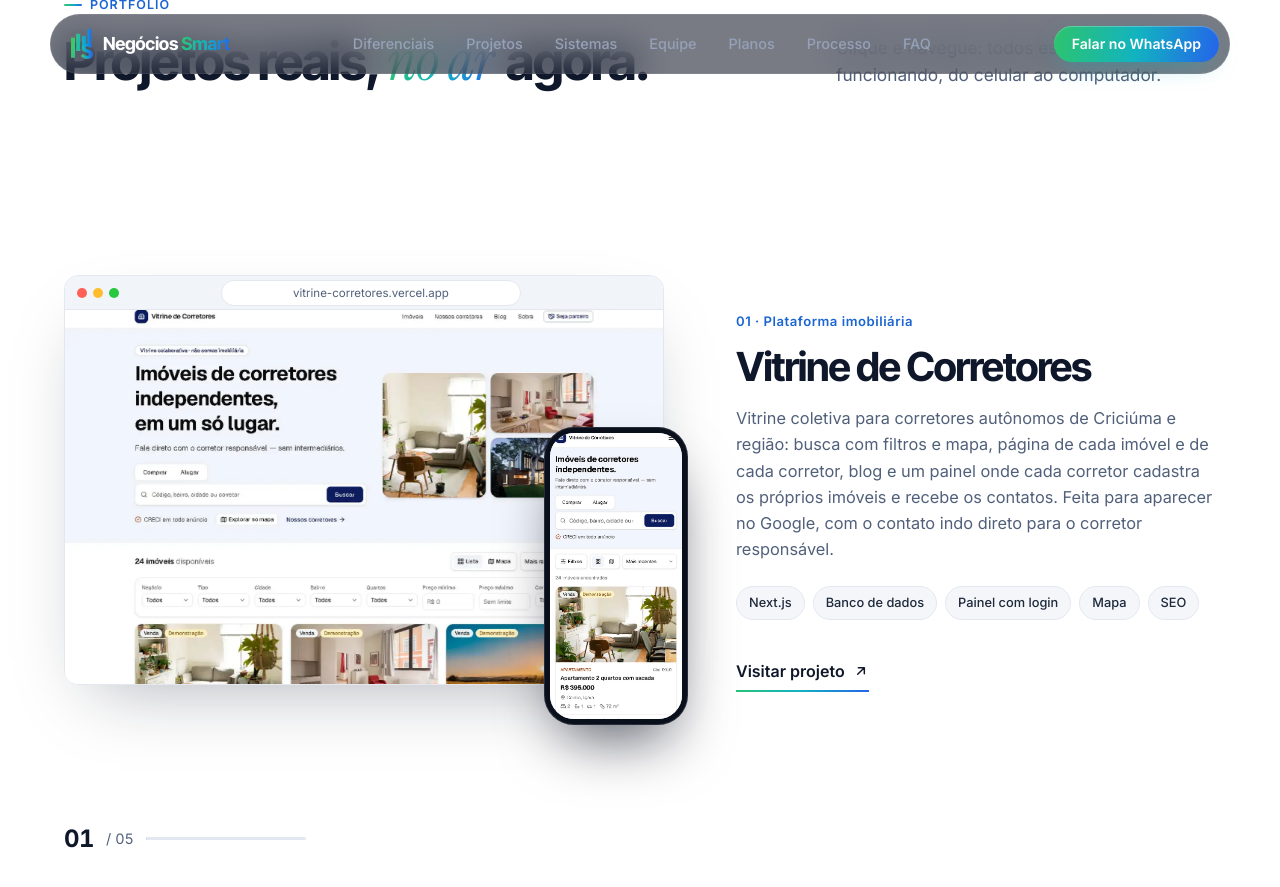
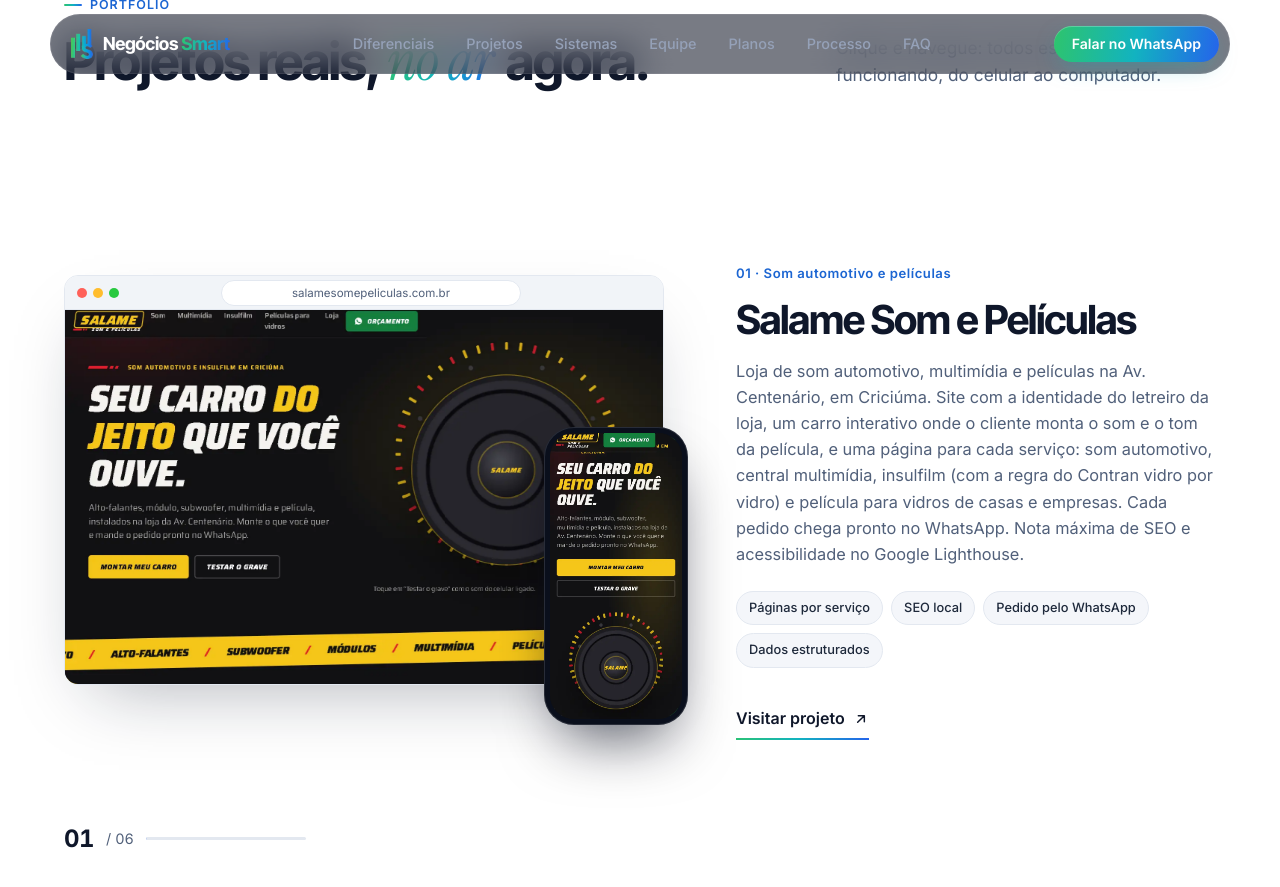
Before and after one commit to gabrielmilano/Sitesnegociosmart, a Jekyll site: the page built from index.html, in a window 1280 px wide and 900 px high, scrolled down 2814 px. Shown: the top 887 px of the window. Built offline with Jekyll 4.4.1, drawn with Linux system fonts in a browser that asks for light colours; nearby versions of some CDN libraries.

Commit message:
Portfólio: Salame Som e Películas como projeto 01 (salamesomepeliculas.com.br)
Os demais projetos passam a 02–06, com a alternância esquerda/direita mantida.

Co-Authored-By: Claude Opus 5.5 <noreply@anthropic.com>

```diff
--- a/index.html
+++ b/index.html
@@ -5,7 +5,7 @@ description: "Criação de sites, landing pages, sistemas web e Google Meu Negó
 preload_image: /assets/cases/vitrine.webp
 schemas: [empresa]
 sitemap: true
-last_modified_at: 2026-11-04
+last_modified_at: 2026-11-06
 ---
         <!-- HERO -->
         <section class="hero" id="topo">
@@ -189,8 +189,27 @@ last_modified_at: 2026-11-04
                 </div>
 
                 <div class="cases">
-                    <div class="cases__progresso" aria-hidden="true"><b class="cases__num">01</b><span>/ 05</span><i class="cases__barra"><i></i></i></div>
+                    <div class="cases__progresso" aria-hidden="true"><b class="cases__num">01</b><span>/ 06</span><i class="cases__barra"><i></i></i></div>
                     <article class="case" data-reveal>
+                        <a class="case__media" data-desk="/assets/cases/rolagem/salame-desktop.webp" data-cel="/assets/cases/rolagem/salame-celular.webp" href="https://salamesomepeliculas.com.br" target="_blank" rel="noopener" aria-label="Abrir o site da Salame Som e Películas">
+                            <div class="browser">
+                                <div class="browser__bar" aria-hidden="true"><i></i><i></i><i></i><span class="browser__url">salamesomepeliculas.com.br</span></div>
+                                <img src="assets/cases/salame.webp" srcset="/assets/cases/salame-800.webp 800w, /assets/cases/salame.webp 1600w" sizes="(max-width: 1080px) calc(100vw - 48px), 660px" width="1600" height="1000" alt="Página inicial do site da Salame Som e Películas, som automotivo e insulfilm na Av. Centenário, em Criciúma" loading="lazy" decoding="async">
+                            </div>
+                            <div class="phone case__phone">
+                                <img src="assets/cases/salame-mobile.webp" srcset="/assets/cases/salame-mobile-260.webp 260w, /assets/cases/salame-mobile.webp 520w" sizes="(max-width: 600px) 32vw, 180px" width="520" height="1125" alt="Site da Salame Som e Películas aberto no celular" loading="lazy" decoding="async">
+                            </div>
+                        </a>
+                        <div class="case__info">
+                            <span class="case__kicker">01 · Som automotivo e películas</span>
+                            <h3 class="case__title">Salame Som e Películas</h3>
+                            <p>Loja de som automotivo, multimídia e películas na Av. Centenário, em Criciúma. Site com a identidade do letreiro da loja, um carro interativo onde o cliente monta o som e o tom da película, e uma página para cada serviço: som automotivo, central multimídia, insulfilm (com a regra do Contran vidro por vidro) e película para vidros de casas e empresas. Cada pedido chega pronto no WhatsApp. Nota máxima de SEO e acessibilidade no Google Lighthouse.</p>
+                            <ul class="case__tags"><li>Páginas por serviço</li><li>SEO local</li><li>Pedido pelo WhatsApp</li><li>Dados estruturados</li></ul>
+                            <a class="link-arrow" href="https://salamesomepeliculas.com.br" target="_blank" rel="noopener">Visitar projeto <svg class="icon icon--sm" viewBox="0 0 24 24" aria-hidden="true"><use href="#i-arrow-up-right"/></svg></a>
+                        </div>
+                    </article>
+
+                    <article class="case case--reverse" data-reveal>
                         <a class="case__media" data-desk="/assets/cases/rolagem/vitrine-desktop.webp" data-cel="/assets/cases/rolagem/vitrine-celular.webp" href="https://vitrine-corretores.vercel.app/" target="_blank" rel="noopener" aria-label="Abrir a Vitrine de Corretores">
                             <div class="browser">
                                 <div class="browser__bar" aria-hidden="true"><i></i><i></i><i></i><span class="browser__url">vitrine-corretores.vercel.app</span></div>
@@ -201,7 +220,7 @@ last_modified_at: 2026-11-04
                             </div>
                         </a>
                         <div class="case__info">
-                            <span class="case__kicker">01 · Plataforma imobiliária</span>
+                            <span class="case__kicker">02 · Plataforma imobiliária</span>
                             <h3 class="case__title">Vitrine de Corretores</h3>
                             <p>Vitrine coletiva para corretores autônomos de Criciúma e região: busca com filtros e mapa, página de cada imóvel e de cada corretor, blog e um painel onde cada corretor cadastra os próprios imóveis e recebe os contatos. Feita para aparecer no Google, com o contato indo direto para o corretor responsável.</p>
                             <ul class="case__tags"><li>Next.js</li><li>Banco de dados</li><li>Painel com login</li><li>Mapa</li><li>SEO</li></ul>
@@ -209,7 +228,7 @@ last_modified_at: 2026-11-04
                         </div>
                     </article>
 
-                    <article class="case case--reverse" data-reveal>
+                    <article class="case" data-reveal>
                         <a class="case__media" data-desk="/assets/cases/rolagem/laundry-desktop.webp" data-cel="/assets/cases/rolagem/laundry-celular.webp" href="https://lavanderialaundrylounge.com.br" target="_blank" rel="noopener" aria-label="Abrir o site da Laundry Lounge">
                             <div class="browser">
                                 <div class="browser__bar" aria-hidden="true"><i></i><i></i><i></i><span class="browser__url">lavanderialaundrylounge.com.br</span></div>
@@ -220,7 +239,7 @@ last_modified_at: 2026-11-04
                             </div>
                         </a>
                         <div class="case__info">
-                            <span class="case__kicker">02 · Site com SEO local</span>
+                            <span class="case__kicker">03 · Site com SEO local</span>
                             <h3 class="case__title">Laundry Lounge</h3>
                             <p>Lavanderia no Centro de Criciúma. O site de uma página ganhou uma página para cada serviço (tapetes, edredons, lavar e passar, planos mensais), sitemap e Google Search Console configurados, dados estruturados e o mesmo endereço do Perfil no Google em todo o site.</p>
                             <ul class="case__tags"><li>Páginas por serviço</li><li>SEO local</li><li>Dados estruturados</li><li>Search Console</li></ul>
@@ -231,7 +250,7 @@ last_modified_at: 2026-11-04
                         </div>
                     </article>
 
-                    <article class="case" data-reveal>
+                    <article class="case case--reverse" data-reveal>
                         <a class="case__media" data-desk="/assets/cases/rolagem/podocri-desktop.webp" data-cel="/assets/cases/rolagem/podocri-celular.webp" href="https://podocri.com.br" target="_blank" rel="noopener" aria-label="Abrir o site da Podocri">
                             <div class="browser">
                                 <div class="browser__bar" aria-hidden="true"><i></i><i></i><i></i><span class="browser__url">podocri.com.br</span></div>
@@ -242,7 +261,7 @@ last_modified_at: 2026-11-04
                             </div>
                         </a>
                         <div class="case__info">
-                            <span class="case__kicker">03 · Clínica de saúde</span>
+                            <span class="case__kicker">04 · Clínica de saúde</span>
                             <h3 class="case__title">Podocri</h3>
                             <p>Clínica de podologia no Centro de Criciúma. Site com a identidade da logo da clínica, uma página para cada tratamento com casos atendidos, equipe com as especialidades de cada profissional e um pé interativo que monta a mensagem de agendamento no WhatsApp. Domínio próprio, sitemap e dados estruturados de clínica.</p>
                             <ul class="case__tags"><li>Páginas por tratamento</li><li>Agendamento pelo WhatsApp</li><li>SEO local</li><li>Dados estruturados</li></ul>
@@ -250,7 +269,7 @@ last_modified_at: 2026-11-04
                         </div>
                     </article>
 
-                    <article class="case case--reverse" data-reveal>
+                    <article class="case" data-reveal>
                         <a class="case__media" data-desk="/assets/cases/rolagem/financeiro-desktop.webp" data-cel="/assets/cases/rolagem/financeiro-celular.webp" href="https://financeiro.negociosmart.com.br" target="_blank" rel="noopener" aria-label="Abrir o aplicativo Financeiro">
                             <div class="browser">
                                 <div class="browser__bar" aria-hidden="true"><i></i><i></i><i></i><span class="browser__url">financeiro.negociosmart.com.br</span></div>
@@ -262,7 +281,7 @@ last_modified_at: 2026-11-04
                         </a>
                         <div class="case__info">
                             <div class="case__meta">
-                                <span class="case__kicker">04 · Aplicativo web (PWA)</span>
+                                <span class="case__kicker">05 · Aplicativo web (PWA)</span>
                                 <span class="case__badge">Produto da Negócios Smart</span>
                             </div>
                             <h3 class="case__title">Financeiro</h3>
@@ -271,7 +290,7 @@ last_modified_at: 2026-11-04
                             <a class="link-arrow" href="https://financeiro.negociosmart.com.br" target="_blank" rel="noopener">Visitar projeto <svg class="icon icon--sm" viewBox="0 0 24 24" aria-hidden="true"><use href="#i-arrow-up-right"/></svg></a>
                         </div>
                     </article>
-                    <article class="case" data-reveal>
+                    <article class="case case--reverse" data-reveal>
                         <a class="case__media" data-desk="/assets/cases/rolagem/clinica-desktop.webp" data-cel="/assets/cases/rolagem/clinica-celular.webp" href="/demos/clinica/" target="_blank" rel="noopener" aria-label="Abrir a demonstração de site com autoagendamento">
                             <div class="browser">
                                 <div class="browser__bar" aria-hidden="true"><i></i><i></i><i></i><span class="browser__url">negociosmart.com.br/demos/clinica</span></div>
@@ -283,7 +302,7 @@ last_modified_at: 2026-11-04
                         </a>
                         <div class="case__info">
                             <div class="case__meta">
-                                <span class="case__kicker">05 · Clínicas e consultórios</span>
+                                <span class="case__kicker">06 · Clínicas e consultórios</span>
                                 <span class="case__badge">Demonstração</span>
                             </div>
                             <h3 class="case__title">Site com autoagendamento</h3>
```
Also changed, not shown: assets/cases/rolagem/salame-celular.webp (added), assets/cases/rolagem/salame-desktop.webp (added), assets/cases/salame-800.webp (added), assets/cases/salame-mobile-260.webp (added), assets/cases/salame-mobile.webp (added), assets/cases/salame.webp (added).
